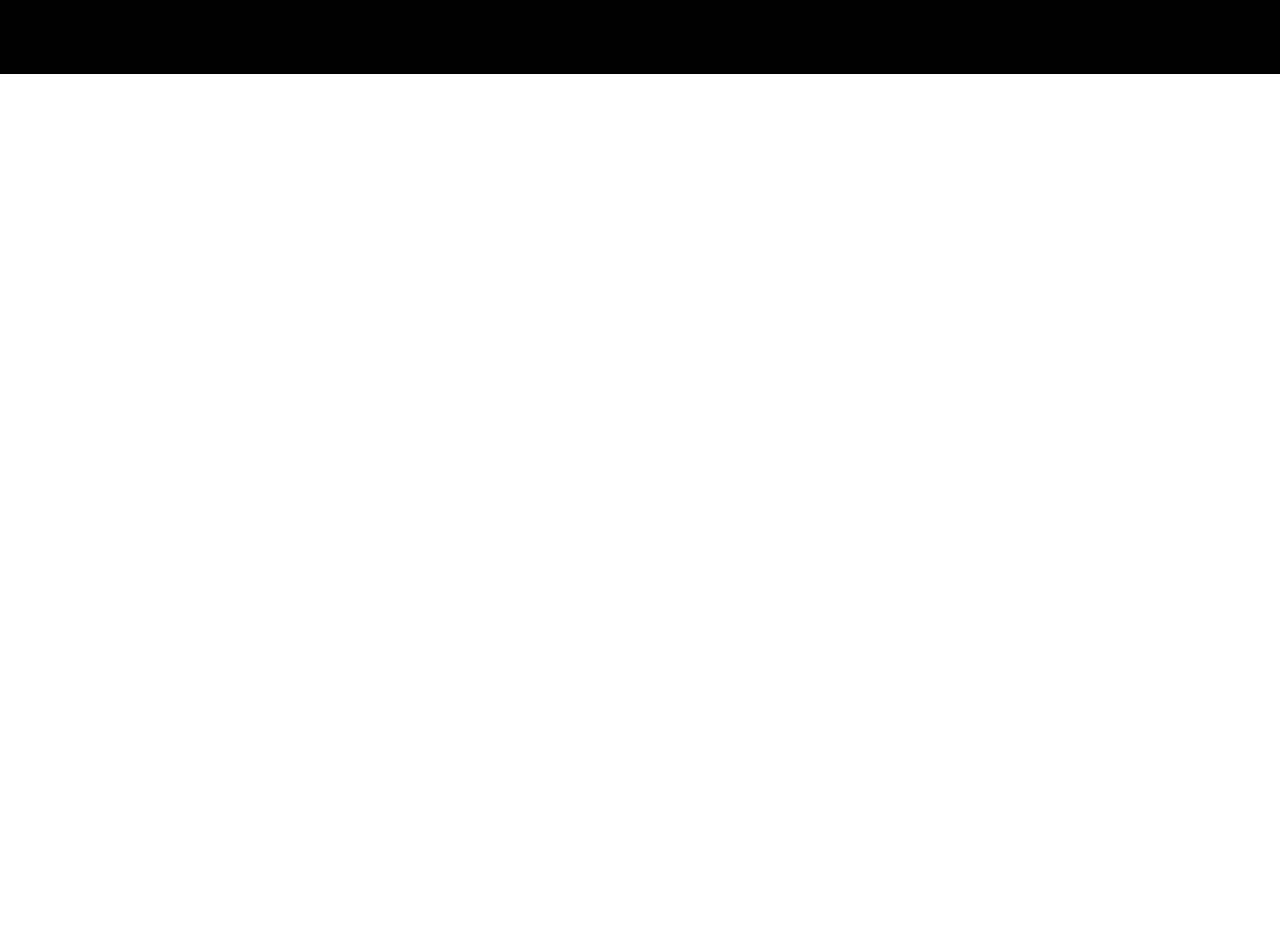
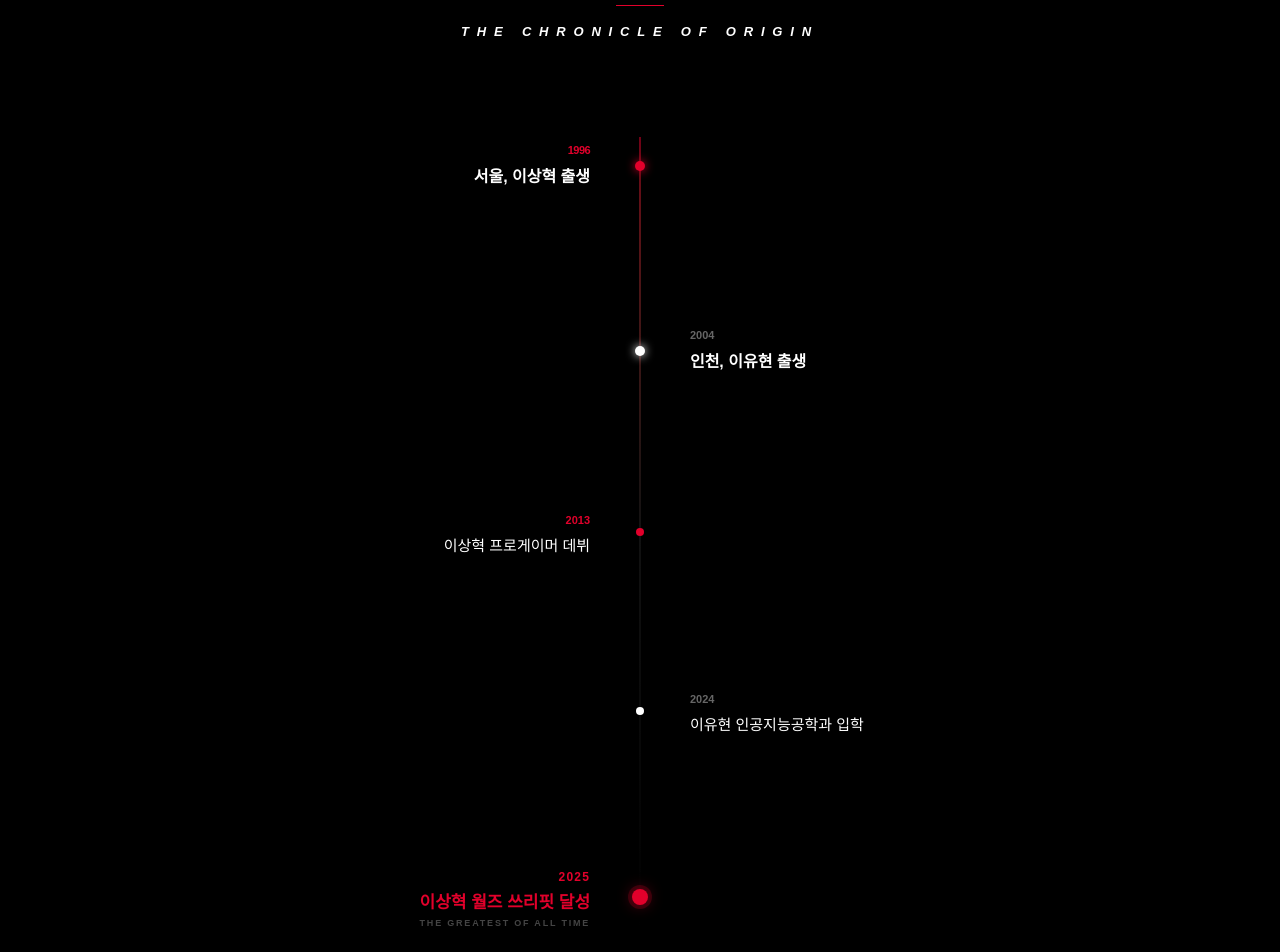
Before and after one commit to GrullmanHetche/hideonletter, a Next.js app: page /profile in a window 1280 px wide. Shown: the part 1280-2232 px from the top of the page. Before the commit the page ends 1354 px from the top, so only its background shows below. Built offline with nearby package versions, Linux system fonts and the light colour scheme.

Commit message:
Update page.tsx

```diff
--- a/app/profile/page.tsx
+++ b/app/profile/page.tsx
@@ -109,6 +109,77 @@ export default function ProfilePage() {
           </div>
         </div>
 
+        {/* 타임라인 섹션 */}
+<div className="mt-64 mb-32 relative">
+  {/* 상단 제목 */}
+  <div className="flex flex-col items-center mb-24">
+    <div className="h-[1px] w-12 bg-[#e2002b] mb-4"></div>
+    <h3 className="text-[13px] font-black tracking-[0.6em] text-white uppercase italic">
+      The Chronicle of Origin
+    </h3>
+  </div>
+
+  <div className="relative max-w-2xl mx-auto px-6">
+    {/* 중앙 수직선 */}
+    <div className="absolute left-1/2 top-0 bottom-0 w-[1px] bg-gradient-to-b from-[#e2002b] via-[#222] to-transparent transform -translate-x-1/2"></div>
+
+    <div className="space-y-32">
+      {/* 1996 - 상혁 출생 */}
+      <div className="relative flex items-center justify-between">
+        <div className="w-[42%] text-right group">
+          <span className="text-[11px] font-black text-[#e2002b] tracking-tighter">1996</span>
+          <p className="text-white text-[16px] font-bold mt-1">서울, 이상혁 출생</p>
+          <div className="h-[1px] w-0 group-hover:w-full bg-[#e2002b]/30 transition-all duration-500 ml-auto mt-1"></div>
+        </div>
+        <div className="z-10 w-2.5 h-2.5 bg-[#e2002b] rounded-full shadow-[0_0_10px_#e2002b]"></div>
+        <div className="w-[42%]"></div>
+      </div>
+
+      {/* 2004 - 유현 출생 */}
+      <div className="relative flex items-center justify-between">
+        <div className="w-[42%]"></div>
+        <div className="z-10 w-2.5 h-2.5 bg-white rounded-full shadow-[0_0_10px_#fff]"></div>
+        <div className="w-[42%] text-left group">
+          <span className="text-[11px] font-black text-[#666]">2004</span>
+          <p className="text-white text-[16px] font-bold mt-1">인천, 이유현 출생</p>
+          <div className="h-[1px] w-0 group-hover:w-full bg-white/30 transition-all duration-500 mt-1"></div>
+        </div>
+      </div>
+
+      {/* 2013 - 상혁 데뷔 */}
+      <div className="relative flex items-center justify-between">
+        <div className="w-[42%] text-right group">
+          <span className="text-[11px] font-black text-[#e2002b]">2013</span>
+          <p className="text-white text-[15px] font-medium mt-1">이상혁 프로게이머 데뷔</p>
+        </div>
+        <div className="z-10 w-2 h-2 bg-[#e2002b] rounded-full"></div>
+        <div className="w-[42%]"></div>
+      </div>
+
+      {/* 2024 - 유현 입학 */}
+      <div className="relative flex items-center justify-between">
+        <div className="w-[42%]"></div>
+        <div className="z-10 w-2 h-2 bg-white rounded-full"></div>
+        <div className="w-[42%] text-left group">
+          <span className="text-[11px] font-black text-[#666]">2024</span>
+          <p className="text-white text-[15px] font-medium mt-1">이유현 인공지능공학과 입학</p>
+        </div>
+      </div>
+
+      {/* 2025 - 상혁 쓰리핏 */}
+      <div className="relative flex items-center justify-between">
+        <div className="w-[42%] text-right group">
+          <span className="text-[12px] font-black text-[#e2002b] tracking-widest">2025</span>
+          <p className="text-[#e2002b] text-[17px] font-black mt-1 leading-tight">이상혁 월즈 쓰리핏 달성</p>
+          <p className="text-[9px] text-[#444] mt-1 font-bold tracking-[0.2em] uppercase">The Greatest of All Time</p>
+        </div>
+        <div className="z-10 w-4 h-4 bg-[#e2002b] rounded-full ring-4 ring-[#e2002b]/20 shadow-[0_0_15px_rgba(226,0,43,0.5)]"></div>
+        <div className="w-[42%]"></div>
+      </div>
+    </div>
+  </div>
+</div>
+
         {/* 하단 메인으로 돌아가기 버튼 */}
         <div className="mt-40 pt-12 border-t border-[#111111] flex justify-center">
           <Link
```
